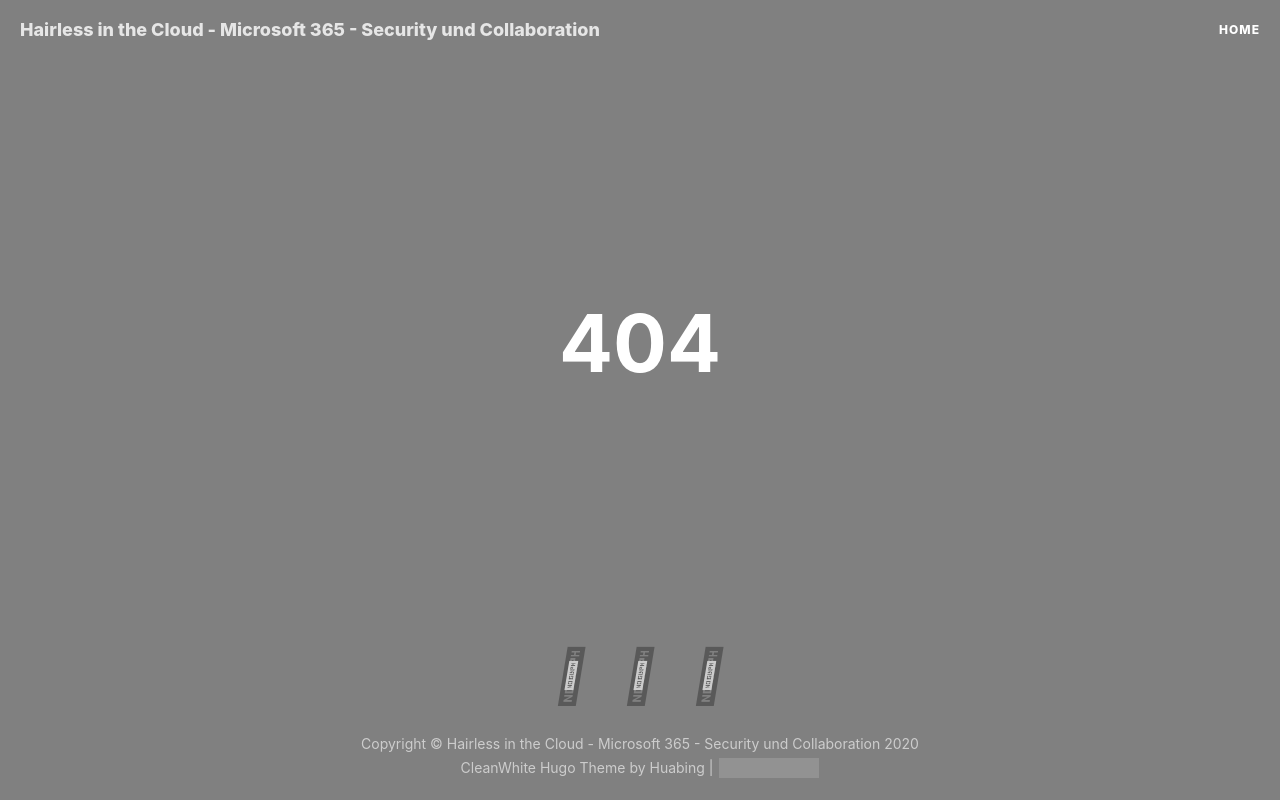
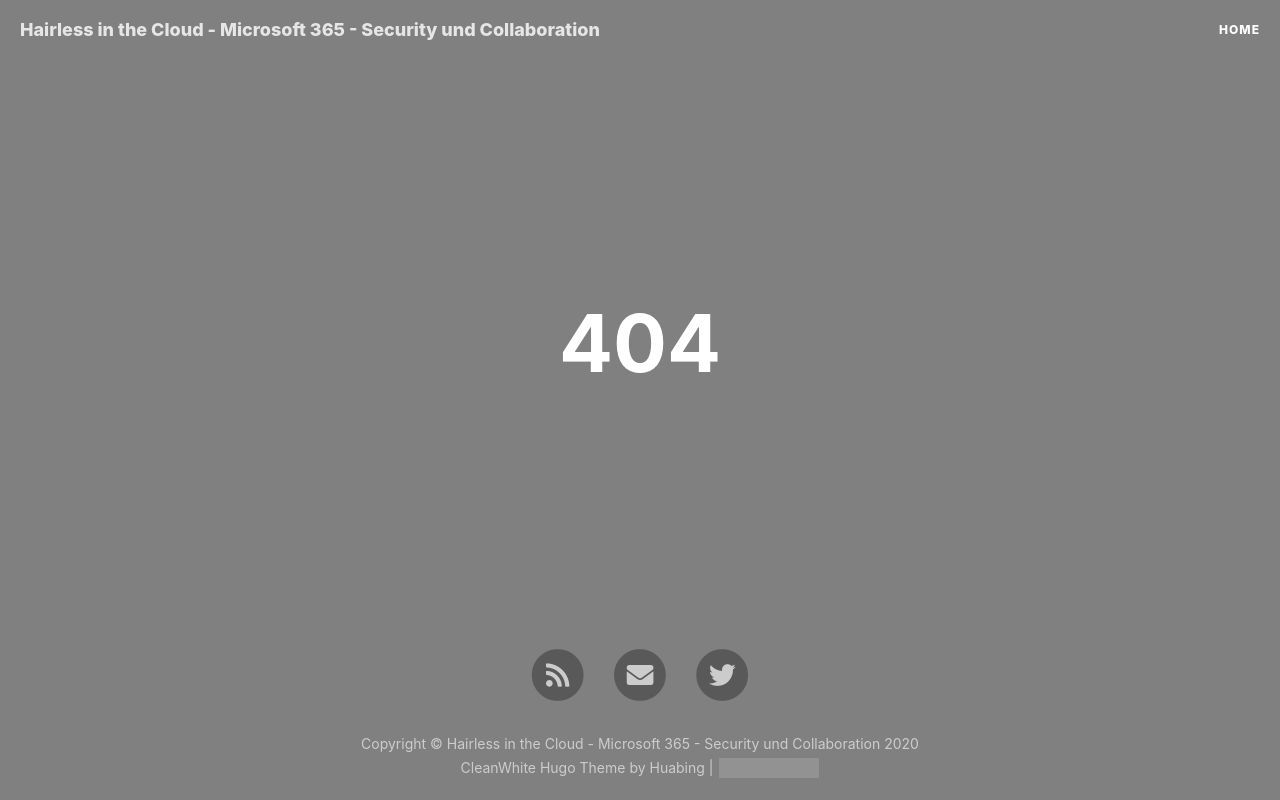
Before and after one commit to hairlessinthecloud/hairlessinthecloud.github.io, a plain HTML site: page docs/404.html in a window 1280 px wide. Drawn offline with nearby package versions, Linux system fonts and the light colour scheme; grey boxes are pictures that could not be loaded.

Commit message:
Ready for go live

```diff
--- a/docs/404.html
+++ b/docs/404.html
@@ -32,12 +32,11 @@
 
 
     <meta name="keyword"  content="">
+    <link rel="shortcut icon" href="/img/favicon.ico">
 
     <title>404 Page not found-</title>
 
     <link rel="canonical" href="/404.html">
-
-    <link rel="stylesheet" href="/css/iDisqus.min.css"/>
 
 
     <link rel="stylesheet" href="/css/bootstrap.min.css">
@@ -49,7 +48,7 @@
     <link rel="stylesheet" href="/css/zanshang.css">
 
 
-    <link href="//cdnjs.cloudflare.com/ajax/libs/font-awesome/4.6.3/css/font-awesome.min.css" rel="stylesheet" type="text/css">
+    <link href="//cdnjs.cloudflare.com/ajax/libs/font-awesome/5.15.1/css/all.min.css" rel="stylesheet" type="text/css">
 
 
 
@@ -63,7 +62,6 @@
 
 
     <script src="/js/hux-blog.min.js"></script>
-
 
 
 
--- a/docs/index.html
+++ b/docs/index.html
@@ -33,12 +33,11 @@
 
 
     <meta name="keyword"  content="">
+    <link rel="shortcut icon" href="/img/favicon.ico">
 
     <title>Hairless in the Cloud - Microsoft 365 - Security und Collaboration-</title>
 
     <link rel="canonical" href="/">
-
-    <link rel="stylesheet" href="/css/iDisqus.min.css"/>
 
 
     <link rel="stylesheet" href="/css/bootstrap.min.css">
@@ -50,7 +49,7 @@
     <link rel="stylesheet" href="/css/zanshang.css">
 
 
-    <link href="//cdnjs.cloudflare.com/ajax/libs/font-awesome/4.6.3/css/font-awesome.min.css" rel="stylesheet" type="text/css">
+    <link href="//cdnjs.cloudflare.com/ajax/libs/font-awesome/5.15.1/css/all.min.css" rel="stylesheet" type="text/css">
 
 
 
@@ -64,7 +63,6 @@
 
 
     <script src="/js/hux-blog.min.js"></script>
-
 
 
 
```
Also changed, not shown: docs/categories/index.html (+2 -4 lines), docs/post/062-techtabuxmasspecialmitgeeksprech/index.html (+2 -4 lines), docs/post/index.html (+2 -4 lines), docs/tags/index.html (+2 -4 lines).
